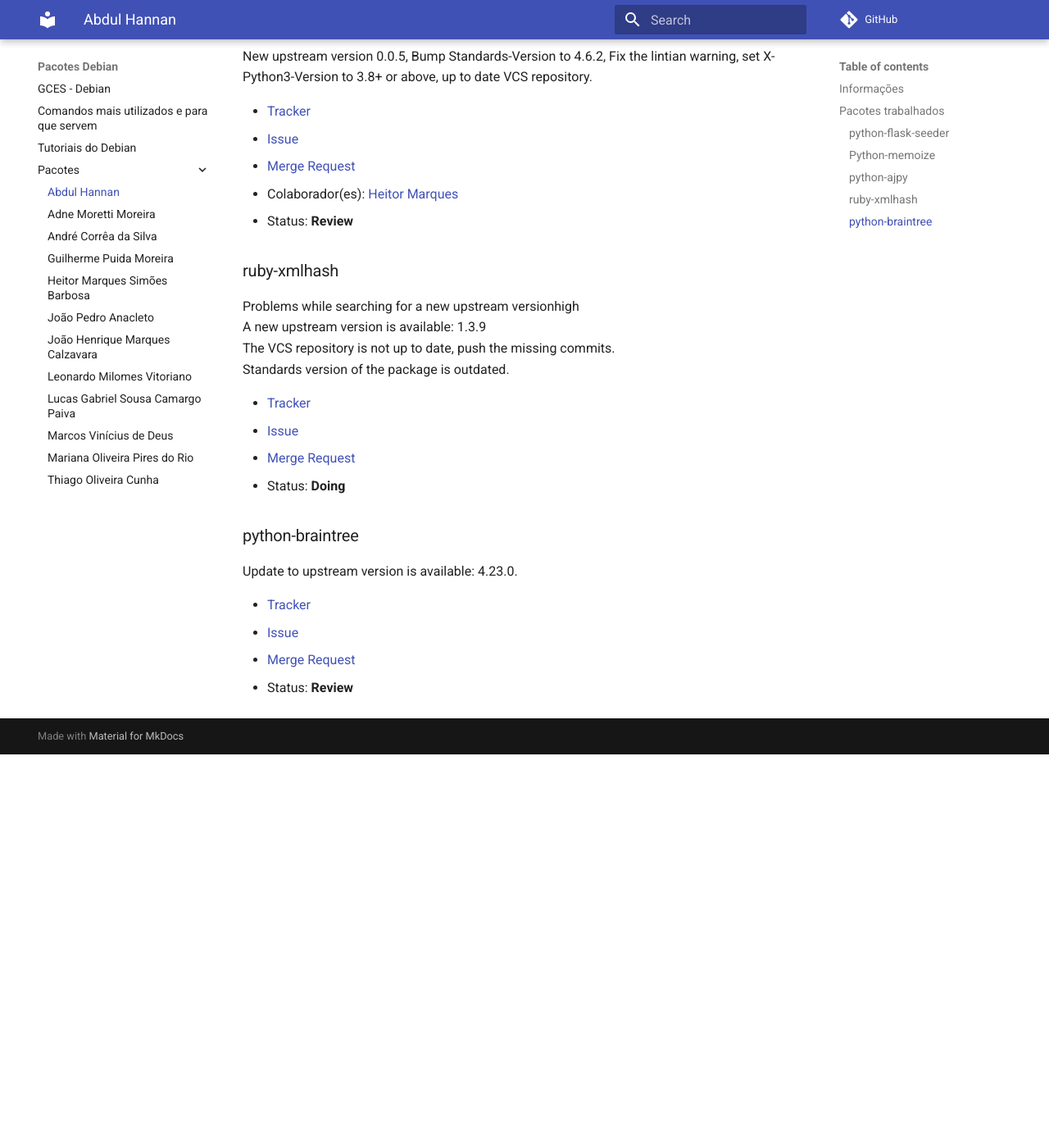
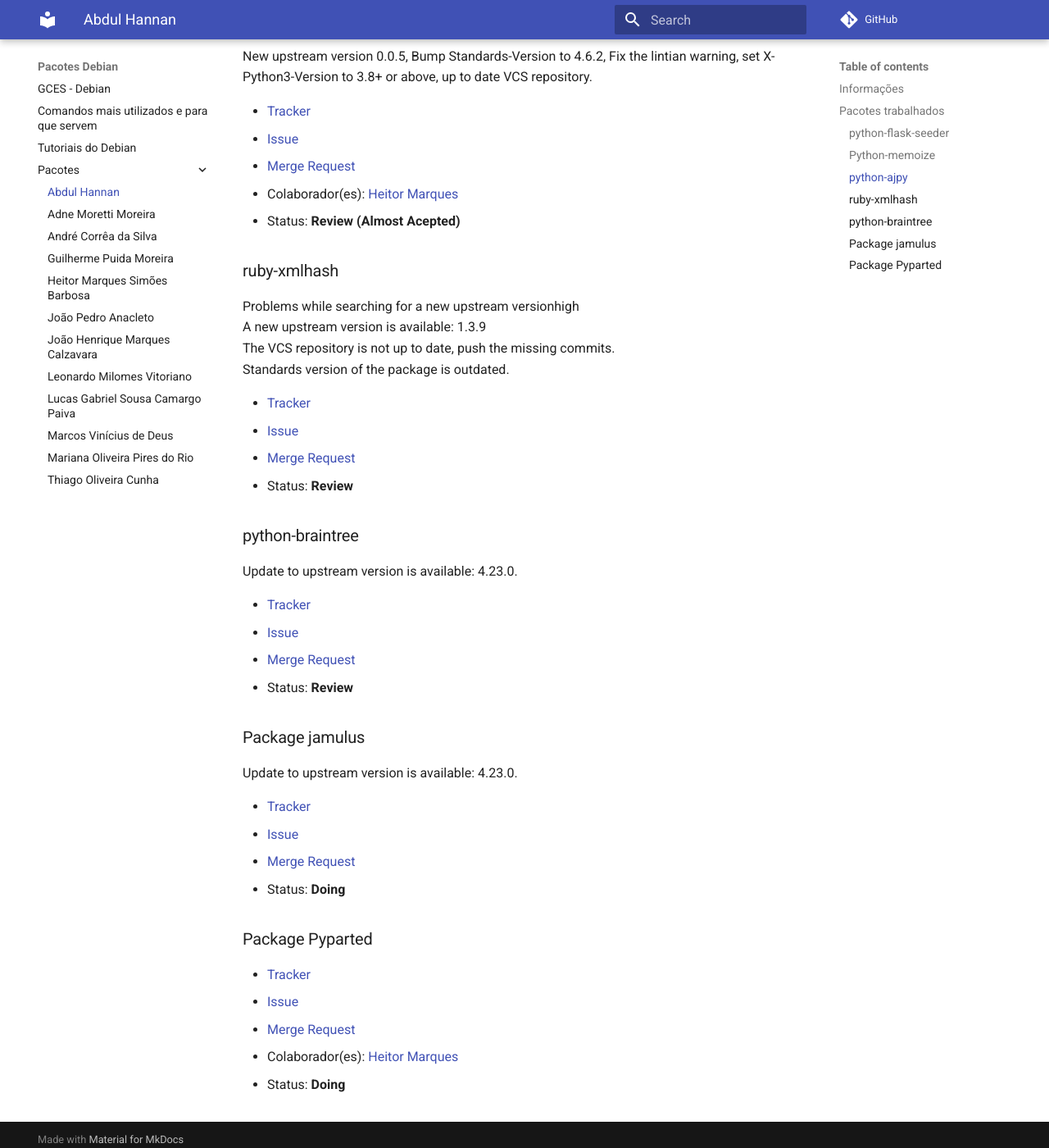
Before and after one commit to FGA-GCES/Debian_Pacotes, an MkDocs documentation site: the page built from docs/pacotes/abdul-hannan.md, in a window 1280 px wide and 1400 px high, scrolled down 863 px. Shown: the whole window at 82% size. Built offline with MkDocs 1.6.1 and Material for MkDocs 9.7.7, drawn with Linux system fonts in a browser that asks for light colours; comment, search, counter and statistics services are not loaded; before the commit the page ends 1783 px from its top, so only the background shows below that.

Commit message:
updating the readme file

```diff
--- a/docs/pacotes/abdul-hannan.md
+++ b/docs/pacotes/abdul-hannan.md
@@ -25,7 +25,7 @@ Bump Standards-Version to 4.6.2, no changes needed and Update Changelog for 1.0.
 
 - [Tracker](https://tracker.debian.org/pkg/python-memoize)
 - [Issue](https://salsa.debian.org/debian-brasilia-team/docs/-/issues/105)
-- [Merge Request](debian/python-memoize!2)
+- [Merge Request](https://salsa.debian.org/debian/python-memoize/-/merge_requests/2)
 - Status: **Review**
 
 ### python-ajpy
@@ -36,7 +36,7 @@ New upstream version 0.0.5, Bump Standards-Version to 4.6.2, Fix the lintian war
 - [Issue](https://salsa.debian.org/debian-brasilia-team/docs/-/issues/88)
 - [Merge Request](https://salsa.debian.org/hle/python-ajpy/-/merge_requests/3)
 - Colaborador(es): [Heitor Marques](https://salsa.debian.org/heitormsb)
-- Status: **Review**
+- Status: **Review (Almost Acepted)**
 
 ### ruby-xmlhash
 
@@ -47,8 +47,8 @@ New upstream version 0.0.5, Bump Standards-Version to 4.6.2, Fix the lintian war
 
 - [Tracker](https://tracker.debian.org/pkg/ruby-xmlhash)
 - [Issue](https://salsa.debian.org/debian-brasilia-team/docs/-/issues/84)
-- [Merge Request](https://salsa.debian.org/debian/python-raccoon/-/merge_requests/1)
-- Status: **Doing**
+- [Merge Request](https://salsa.debian.org/ruby-team/ruby-xmlhash/-/merge_requests)
+- Status: **Review**
 
 ### python-braintree
 
@@ -56,5 +56,25 @@ New upstream version 0.0.5, Bump Standards-Version to 4.6.2, Fix the lintian war
 
 - [Tracker](https://tracker.debian.org/pkg/python-braintree)
 - [Issue](https://salsa.debian.org/debian-brasilia-team/docs/-/issues/103)
-- [Merge Request](hle/python-braintree!2)
+- [Merge Request](https://salsa.debian.org/hle/python-braintree/-/merge_requests/2)
 - Status: **Review**
+
+
+### Package jamulus
+
+ Update to upstream version is available: 4.23.0.
+
+- [Tracker](https://tracker.debian.org/pkg/jamulus)
+- [Issue](https://salsa.debian.org/debian-brasilia-team/docs/-/issues/122)
+- [Merge Request]()
+- Status: **Doing**
+
+
+### Package Pyparted
+
+- [Tracker](https://tracker.debian.org/pkg/pyparted)
+- [Issue](https://salsa.debian.org/debian-brasilia-team/docs/-/issues/104)
+- [Merge Request]()
+- Colaborador(es): [Heitor Marques](https://salsa.debian.org/heitormsb)
+
+- Status: **Doing**
```
Also changed, not shown: other parts of docs/pacotes/abdul-hannan.md (+1 -1 lines).
